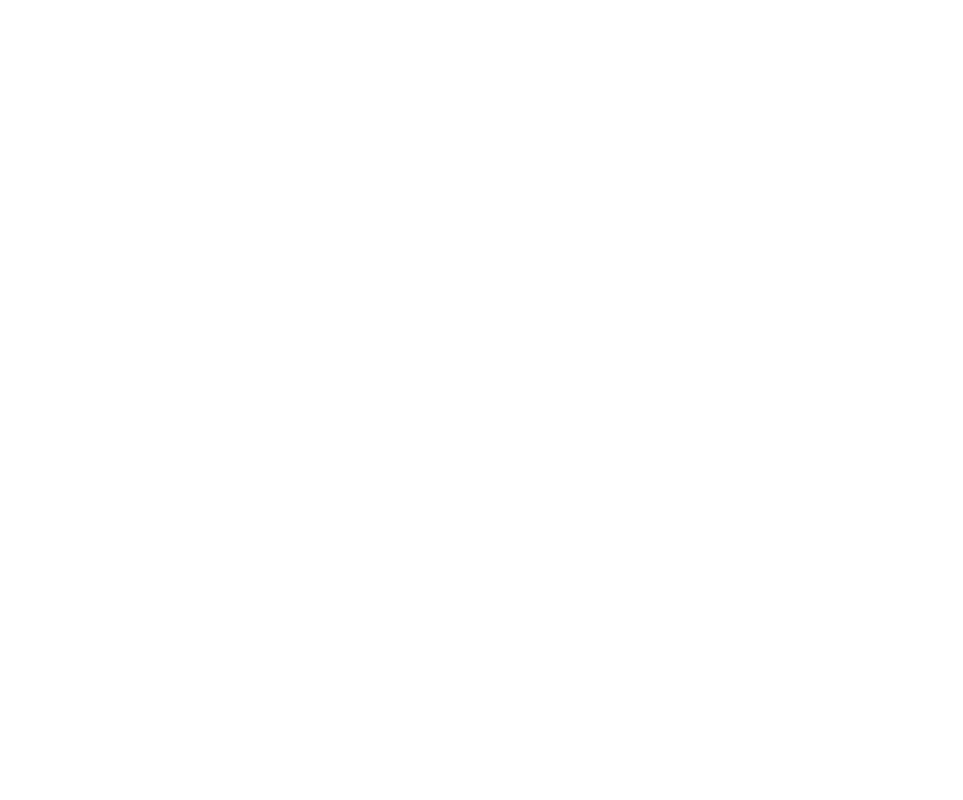
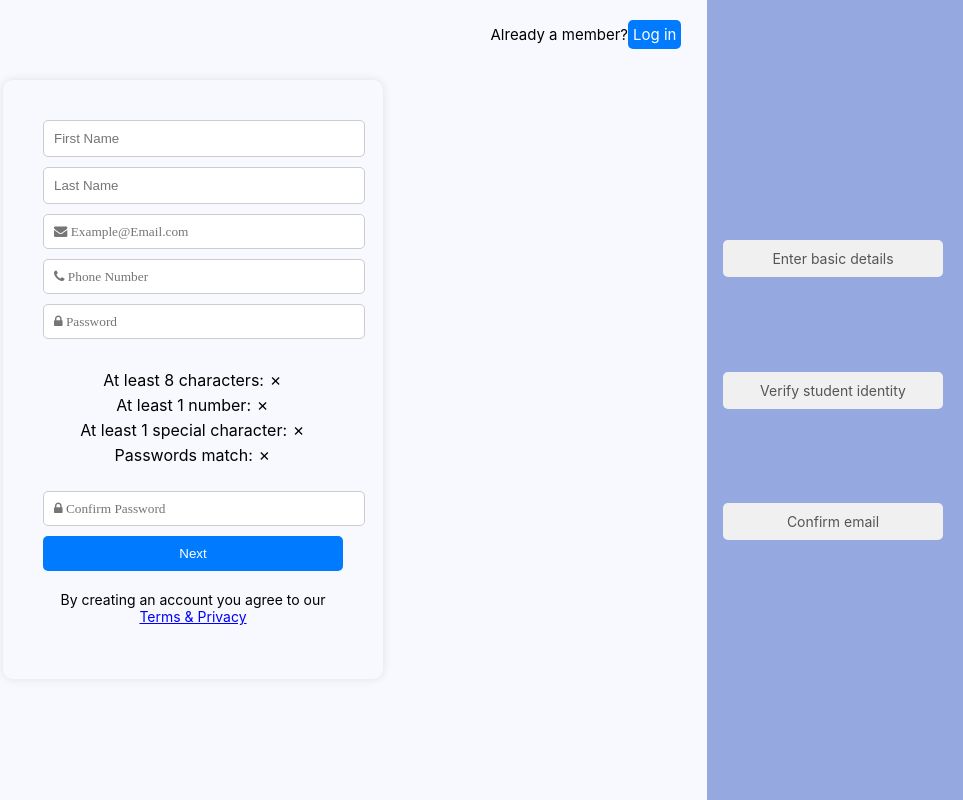
Before and after one commit to paranietharan74/library-management-system-website, a React (Create React App) app: page /details-fill in a window 1280 px wide. Before the commit this address had no page. Shown: the whole page, without its empty margins (317-1280 px from the left). Built offline with nearby package versions, Linux system fonts and the light colour scheme.

Commit message:
New account creation from created

```diff
--- a/src/App.js
+++ b/src/App.js
@@ -1,6 +1,7 @@
 import './App.css';
 import { BrowserRouter as Router, Routes, Route } from 'react-router-dom'; // Import Route instead of Routes
 import Login from './Pages/login';
+import DetailsFilling from './Pages/DetailsFilling';
 
 function App() {
   return (
@@ -8,6 +9,7 @@
       <Router>
         <Routes>
           <Route path="/login" element={<Login />} />
+          <Route path='/details-fill' element={<DetailsFilling />} />
         </Routes>
       </Router>
     </div>
--- /dev/null
+++ b/src/Components/VerticalProgressBar.js
@@ -0,0 +1,39 @@
+import React, { useState, useEffect } from 'react';
+import './style/VerticalProgressBar.css';
+
+const VerticalProgressBar = ({ currentStep }) => {
+  const [progress, setProgress] = useState(0);
+  const [completedSteps, setCompletedSteps] = useState([]);
+
+  const activities = [
+    { step: 1, label: 'Enter basic details' },
+    { step: 2, label: 'Verify student identity' },
+    { step: 3, label: 'Confirm email' }
+  ];
+
+  useEffect(() => {
+    // Calculate progress based on the current step
+    setProgress(currentStep * 33.33);
+
+    // Update completed steps
+    setCompletedSteps([...completedSteps, currentStep]);
+  }, [currentStep]);
+
+  return (
+    <div className="vertical-progress-container">
+      <div className="vertical-progress-bar" style={{ height: `${progress}%` }}></div>
+      <div className="activity-markers">
+        {activities.map(activity => (
+          <div
+            key={activity.step}
+            className={`activity-marker ${completedSteps.includes(activity.step) ? 'completed' : ''}`}
+          >
+            {activity.label}
+          </div>
+        ))}
+      </div>
+    </div>
+  );
+};
+
+export default VerticalProgressBar;
--- /dev/null
+++ b/src/Components/style/VerticalProgressBar.css
@@ -0,0 +1,47 @@
+.vertical-progress-container {
+    position: relative;
+    width: 200px;
+    /* Adjust as needed */
+    height: 300px;
+    /* Adjust as needed */
+    margin: 0 auto;
+}
+
+.vertical-progress-bar {
+    position: absolute;
+    top: 0;
+    left: 50%;
+    transform: translateX(-50%);
+    background-color: #007bff;
+    /* Blue color for the progress bar */
+    width: 6px;
+    /* Adjust as needed */
+    transition: height 0.3s ease;
+}
+
+.activity-markers {
+    position: absolute;
+    top: 0;
+    left: 0;
+    width: 100%;
+    height: 100%;
+    display: flex;
+    flex-direction: column;
+    align-items: flex-end;
+    justify-content: space-between;
+}
+
+.activity-marker {
+    width: 100%;
+    padding: 10px;
+    color: #555;
+    font-size: 14px;
+    background-color: #f0f0f0;
+    border-radius: 5px;
+    text-align: center;
+    transition: background-color 0.3s ease;
+}
+
+.activity-marker.completed {
+    background-color: #4caf50;
+}
--- /dev/null
+++ b/src/Pages/DetailsFilling.js
@@ -0,0 +1,138 @@
+import { Link } from 'react-router-dom';
+import './style/DetailsFillingStyle.css';
+import VerticalProgressBar from '../Components/VerticalProgressBar';
+import { useState } from 'react';
+
+import 'font-awesome/css/font-awesome.min.css';
+
+function DetailsFilling() {
+    // for vertical ststus bar
+    const [currentStep, setCurrentStep] = useState(0);
+
+    const handleNextStep = () => {
+        setCurrentStep(currentStep + 1);
+    };
+
+    // for password checking
+    const [password, setPassword] = useState('');
+    const [isValid, setIsValid] = useState(false);
+    const [hasMinLength, setHasMinLength] = useState(false);
+    const [hasNumber, setHasNumber] = useState(false);
+    const [hasSpecialChar, setHasSpecialChar] = useState(false);
+
+    const [passwordMatch, setPasswordMatch] = useState(false);
+    const [confirmPassword, setConfirmPassword] = useState('');
+
+    const handleConfirmPasswordChange = (event) => {
+        const newConfirmPassword = event.target.value;
+        setConfirmPassword(newConfirmPassword);
+        setPasswordMatch(newConfirmPassword === password);
+        setIsValid(checkPassword(password, newConfirmPassword));
+    };
+
+    const handleChange = (event) => {
+        const newPassword = event.target.value;
+        setPassword(newPassword);
+
+        setHasMinLength(checkMinLength(newPassword));
+        setHasNumber(checkNumber(newPassword));
+        setHasSpecialChar(checkSpecialChar(newPassword));
+
+        setIsValid(checkPassword(newPassword));
+    };
+
+    const checkMinLength = (password) => {
+        return password.length >= 8;
+    };
+
+    const checkNumber = (password) => {
+        return /\d/.test(password);
+    };
+
+    const checkSpecialChar = (password) => {
+        return /[!@#$%^&*(),.?":{}|<>]/.test(password);
+    };
+
+    const checkPassword = (password) => {
+        return hasMinLength && hasNumber && hasSpecialChar;
+    };
+
+    return (
+        <div>
+            <div className='background-image-container'></div>
+
+            <div className="container">
+                <div className='sign-in'>
+                    <p>Already a member?<Link to='/login'>Log in</Link></p>
+                </div>
+
+                <div className='form'>
+                    <form>
+                        <input
+                            type='text'
+                            placeholder='First Name'
+                            required
+                        />
+
+                        <input
+                            type='text'
+                            placeholder='Last Name'
+                            required
+                        />
+
+                        <input
+                            type="text"
+                            placeholder="&#xf0e0; Example@Email.com"
+                            style={{ fontFamily: 'fontAwesome', width: '100%' }}
+                            required
+                        />
+
+                        <input
+                            type='text'
+                            placeholder='&#xf095; Phone Number'
+                            style={{ fontFamily: 'fontAwesome', width: '100%' }}
+                            required
+                        />
+
+                        <input
+                            type='password'
+                            placeholder='&#xf023; Password'
+                            style={{ fontFamily: 'fontAwesome', width: '100%' }}
+                            value={password}
+                            onChange={handleChange}
+                            required
+                        />
+                        <div className='password-requirements'>
+                            <ul>
+                                <li>At least 8 characters: {hasMinLength ? '✓' : '✗'}</li>
+                                <li>At least 1 number: {hasNumber ? '✓' : '✗'}</li>
+                                <li>At least 1 special character: {hasSpecialChar ? '✓' : '✗'}</li>
+                                <li>Passwords match: {passwordMatch ? '✓' : '✗'}</li>
+                            </ul>
+                        </div>
+
+                        <input
+                            type='password'
+                            placeholder='&#xf023; Confirm Password'
+                            style={{ fontFamily: 'fontAwesome', width: '100%' }}
+                            onChange={handleConfirmPasswordChange}
+                            required
+                        />
+
+                        <button type='submit' className='next-button'>Next</button>
+                    </form>
+
+                    <div className='terms'>
+                        <p>By creating an account you agree to our <Link to='/terms'>Terms & Privacy</Link></p>
+                    </div>
+                </div>
+
+                <div className='progress-bar'>
+                    <VerticalProgressBar currentStep={currentStep} />
+                </div>
+            </div>
+        </div>
+    );
+}
+
+export default DetailsFilling;
--- a/src/Pages/login.js
+++ b/src/Pages/login.js
@@ -18,7 +18,7 @@
     return (
         <div className='login-container'>
             <div className='join-now'>
-                <p>Not a member yet?  <Link to='/signup'>Join Now</Link></p>
+                <p>Not a member yet?  <Link to='/details-fill'>Join Now</Link></p>
             </div>
 
             <div className='container'>
--- /dev/null
+++ b/src/Pages/style/DetailsFillingStyle.css
@@ -0,0 +1,108 @@
+.background-image-container {
+    width: 100%;
+    height: 100%;
+    background: linear-gradient(to right, #F1F4FE 80%, #2E52C2 20%);
+    background-size: cover;
+    background-position: center;
+    position: fixed;
+    top: 0;
+    left: 0;
+    z-index: -1;
+    opacity: 0.5;
+}
+
+
+.container {
+    display: flex;
+    justify-content: left;
+    align-items: center;
+    height: 100vh;
+}
+
+.sign-in {
+    position: absolute;
+    top: 10px;
+    right: 22vw;
+    z-index: 2;
+    width: auto;
+}
+
+.sign-in p {
+    color: black;
+    font-size: 15px;
+}
+
+.sign-in a {
+    text-decoration: none;
+    color: white;
+    background-color: #007bff;
+    padding: 5px;
+    border-radius: 5px;
+}
+
+/* Style 4 class form */
+.form {
+    position: absolute;
+    top: 10vh;
+    max-width: 400px;
+    padding: 40px;
+    border-radius: 10px;
+    box-shadow: 0px 0px 10px rgba(0, 0, 0, 0.1);
+}
+
+.form form {
+    display: grid;
+    gap: 10px;
+}
+
+.form input[type='text'],
+.form input[type='password'] {
+    width: 100%;
+    padding: 10px;
+    border: 1px solid #ccc;
+    border-radius: 5px;
+}
+
+.password-requirements {
+    margin-top: 5px;
+    color: black;
+}
+
+.password-requirements ul {
+    list-style-type: none;
+    padding: 0;
+}
+
+.password-requirements li {
+    margin-bottom: 5px;
+}
+
+.terms {
+    margin-top: 20px;
+}
+
+.terms p {
+    font-size: 14px;
+    text-align: center;
+    color: black;
+}
+
+.terms a {
+    color: blue;
+}
+
+.next-button {
+    background-color: #007bff;
+    color: white;
+    padding: 10px;
+    border: none;
+    border-radius: 5px;
+    cursor: pointer;
+    transition: background-color 0.3s ease;
+}
+
+.progress-bar {
+    position: absolute;
+    right: 20px;
+    top: 30vh;
+}
--- a/src/Pages/style/loginStyle.css
+++ b/src/Pages/style/loginStyle.css
@@ -57,6 +57,8 @@
     display: flex;
     flex-direction: column;
     align-items: center;
+    height: 40vh;
+    padding: 100px;
 }
 
 .form{
@@ -66,6 +68,7 @@
 .login-form input[type='text']{
     width: 300px;
     padding: 10px;
+    margin: 10px;
     margin-bottom: 10px;
     /* Add space between inputs */
 }
@@ -73,6 +76,7 @@
 .login-form input[type='password'] {
     width: 300px;
     padding: 10px;
+    margin: 10px;
     margin-bottom: 10px;
     /* Add space between inputs */
 }
@@ -99,8 +103,17 @@
     padding: 5px;
 }
 
-.join-now a,
+.join-now a{
+    text-decoration: none;
+    color: white;
+    background-color: #007bff;
+    border-radius: 10px;
+    padding: 10px;
+}
+
 .forgot-password a {
     text-decoration: none;
     color: darkblue;
+    padding-right: 200px;
+    margin-left: 130px;
 }
```
